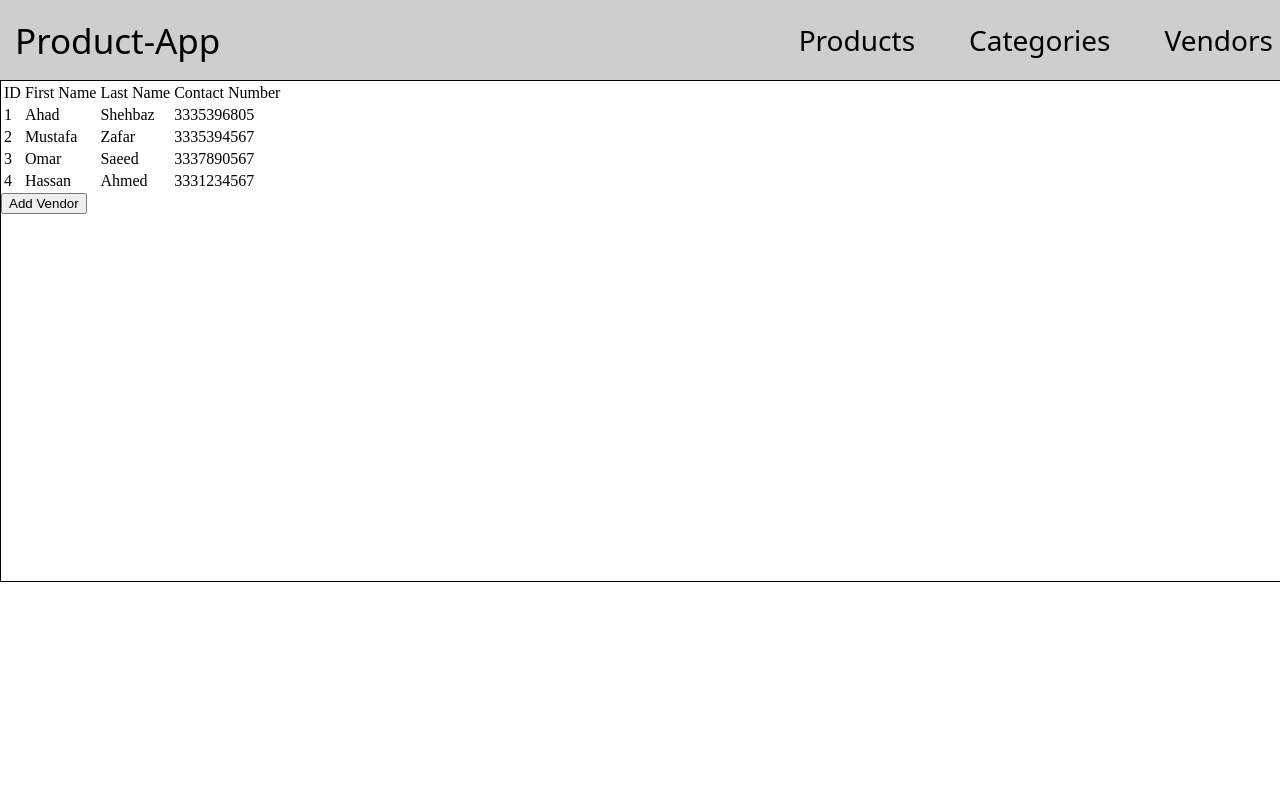
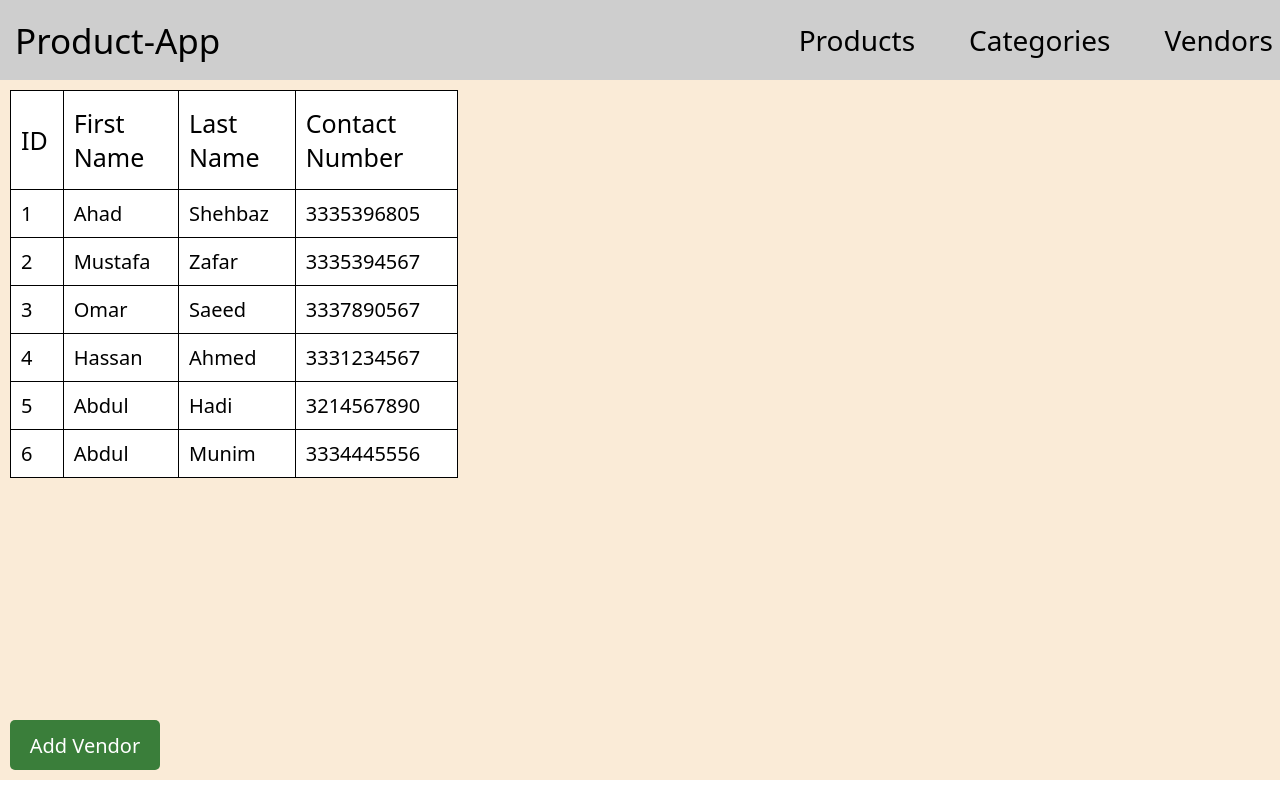
Before and after one commit to ahadddd/Product-App-v2, an Angular app: page /vendors in a window 1280 px wide. Built offline with nearby package versions, Linux system fonts and the light colour scheme.

Commit message:
major stylings implemented

```diff
--- a/src/app/Main/Categories/AddCategory/AddCategory.component.css
+++ b/src/app/Main/Categories/AddCategory/AddCategory.component.css
@@ -4,5 +4,59 @@ div.container {
     border: 1px solid;
     position: absolute;
     top: 80px;
-    left: 0px
+    left: 0px;
+    display: flex;
+    justify-content: center;
+    align-items: center;
+    background-color: antiquewhite;
 }
+
+form {
+    font-family: system-ui, -apple-system, BlinkMacSystemFont, 'Segoe UI', Roboto, Oxygen, Ubuntu, Cantarell, 'Open Sans', 'Helvetica Neue', sans-serif;
+    font-size: 25px;
+    font-weight: 300;
+    display: flex;
+    flex-direction: column;
+    border: none; border-radius: 10px;
+    background-color: white;
+    width: 35%;
+    height: max-content;
+    padding: 25px;
+}
+
+input, option {
+    font-family: system-ui, -apple-system, BlinkMacSystemFont, 'Segoe UI', Roboto, Oxygen, Ubuntu, Cantarell, 'Open Sans', 'Helvetica Neue', sans-serif;
+    font-size: 20px; font-weight: 300;
+    width: 95%;
+    height: 40px;
+    padding: 5px;
+    margin-bottom: 10px;
+    border: 0.5px solid; border-radius: 5px;
+}
+
+select {
+    font-family: system-ui, -apple-system, BlinkMacSystemFont, 'Segoe UI', Roboto, Oxygen, Ubuntu, Cantarell, 'Open Sans', 'Helvetica Neue', sans-serif;
+    font-size: 20px; font-weight: 300;
+    width: 70%;
+    height: 40px;
+    margin-bottom: 15px;
+    border: 0.5px solid; border-radius: 5px;
+    padding: 5px;
+}
+
+label{
+    font-family: system-ui, -apple-system, BlinkMacSystemFont, 'Segoe UI', Roboto, Oxygen, Ubuntu, Cantarell, 'Open Sans', 'Helvetica Neue', sans-serif;
+    font-weight: 400;
+    font-size: 30px;
+    margin-bottom: 10px;
+}
+
+button{
+    width: 150px; height: 40px;
+    font-family: system-ui, -apple-system, BlinkMacSystemFont, 'Segoe UI', Roboto, Oxygen, Ubuntu, Cantarell, 'Open Sans', 'Helvetica Neue', sans-serif;
+    font-size: 20px; font-weight: 400;
+    border: none; border-radius: 6px;
+    background-color: rgb(53, 128, 53); color: white;
+    padding: 5px;
+    margin-top: 10px;
+}
--- a/src/app/Main/Categories/AddCategory/AddCategory.component.ts
+++ b/src/app/Main/Categories/AddCategory/AddCategory.component.ts
@@ -36,6 +36,7 @@ export class AddCategoryComponent implements OnInit {
       }
       this.cds.setData(c1);
       alert('Category Added.');
+      this.catData.reset();
       console.log(this.cds.categories);
 
     }
--- a/src/app/Main/Categories/Categories/Categories.component.css
+++ b/src/app/Main/Categories/Categories/Categories.component.css
@@ -1,8 +1,54 @@
 div.container {
-    height: 500px;
+    height: 700px;
     width: 100%;
-    border: 1px solid;
+    background-color: antiquewhite;
     position: absolute;
     top: 80px;
-    left: 0px
+    left: 0px;
+    display: flex;
+    align-items: center;
+    flex-direction: column;
+    align-content: flex-start;
+    flex-wrap: wrap;
 }
+
+table {
+    background-color: white;
+    position: relative;
+    top: 10px; left: 10px;
+    border: 1px solid;
+    border-collapse: collapse;
+    width: 30%;
+}
+
+#tData {
+    border: 1px solid;
+    border-collapse: collapse;
+    padding: 10px;
+    font-family: system-ui, -apple-system, BlinkMacSystemFont, 'Segoe UI', Roboto, Oxygen, Ubuntu, Cantarell, 'Open Sans', 'Helvetica Neue', sans-serif;
+    font-size: 20px;
+    font-weight: 300;
+}
+td{
+    border: 1px solid;
+    border-collapse: collapse;
+    padding-left: 10px;
+}
+
+thead {
+    font-family: system-ui, -apple-system, BlinkMacSystemFont, 'Segoe UI', Roboto, Oxygen, Ubuntu, Cantarell, 'Open Sans', 'Helvetica Neue', sans-serif;
+    font-size: 25px;
+    font-weight: 400;
+}
+
+button{
+    position: absolute;
+    bottom: 10px; left: 10px;
+    width: 150px;
+    height: 50px;
+    font-family: system-ui, -apple-system, BlinkMacSystemFont, 'Segoe UI', Roboto, Oxygen, Ubuntu, Cantarell, 'Open Sans', 'Helvetica Neue', sans-serif;
+    font-size: 20px; font-weight: 400;
+    padding: 10px;
+    background-color: rgb(58, 126, 58); color: white;
+    border: none; border-radius: 5px;
+}
--- a/src/app/Main/Categories/Categories/Categories.component.html
+++ b/src/app/Main/Categories/Categories/Categories.component.html
@@ -1,8 +1,23 @@
 <div class="container">
-  <h1>
-    Categories Works!
-  </h1>
+  <table>
+    <thead
 
-  <button routerLink="add" >Add Category</button>
+    >
+      <tr>
+        <td>ID</td>
+        <td>Name</td>
+        <td>Status</td>
+      </tr>
+    </thead>
 
+    <tbody>
+      <tr *ngFor="let category of categories">
+        <td id="tData">{{ category.id }}</td>
+        <td id="tData">{{ category.name }}</td>
+        <td id="tData">{{ category.status }}</td>
+      </tr>
+    </tbody>
+  </table>
+
+  <button routerLink="add">Add Category</button>
 </div>
--- a/src/app/Main/Categories/CategoryData.service.ts
+++ b/src/app/Main/Categories/CategoryData.service.ts
@@ -26,6 +26,21 @@ export class CategoryDataService {
       "id": 50,
       "name": "Footwear",
       "status": "active"
+    },
+    {
+      "id": 56,
+      "name": "Drinks",
+      "status": "active"
+    },
+    {
+      "id": 69,
+      "name": "Hardware",
+      "status": "active"
+    },
+    {
+      "id": 44,
+      "name": "Electronics",
+      "status": "active"
     }
   ]
 
--- a/src/app/Main/Vendors/AddVendor/AddVendor.component.css
+++ b/src/app/Main/Vendors/AddVendor/AddVendor.component.css
@@ -4,5 +4,59 @@ div.container {
     border: 1px solid;
     position: absolute;
     top: 80px;
-    left: 0px
+    left: 0px;
+    display: flex;
+    justify-content: center;
+    align-items: center;
+    background-color: antiquewhite;
 }
+
+form {
+    font-family: system-ui, -apple-system, BlinkMacSystemFont, 'Segoe UI', Roboto, Oxygen, Ubuntu, Cantarell, 'Open Sans', 'Helvetica Neue', sans-serif;
+    font-size: 25px;
+    font-weight: 300;
+    display: flex;
+    flex-direction: column;
+    border: none; border-radius: 10px;
+    background-color: white;
+    width: 35%;
+    height: max-content;
+    padding: 25px;
+}
+
+input, option {
+    font-family: system-ui, -apple-system, BlinkMacSystemFont, 'Segoe UI', Roboto, Oxygen, Ubuntu, Cantarell, 'Open Sans', 'Helvetica Neue', sans-serif;
+    font-size: 20px; font-weight: 300;
+    width: 95%;
+    height: 40px;
+    padding: 5px;
+    margin-bottom: 10px;
+    border: 0.5px solid; border-radius: 5px;
+}
+
+select {
+    font-family: system-ui, -apple-system, BlinkMacSystemFont, 'Segoe UI', Roboto, Oxygen, Ubuntu, Cantarell, 'Open Sans', 'Helvetica Neue', sans-serif;
+    font-size: 20px; font-weight: 300;
+    width: 70%;
+    height: 40px;
+    margin-bottom: 15px;
+    border: 0.5px solid; border-radius: 5px;
+    padding: 5px;
+}
+
+label{
+    font-family: system-ui, -apple-system, BlinkMacSystemFont, 'Segoe UI', Roboto, Oxygen, Ubuntu, Cantarell, 'Open Sans', 'Helvetica Neue', sans-serif;
+    font-weight: 400;
+    font-size: 30px;
+    margin-bottom: 10px;
+}
+
+button{
+    width: 150px; height: 40px;
+    font-family: system-ui, -apple-system, BlinkMacSystemFont, 'Segoe UI', Roboto, Oxygen, Ubuntu, Cantarell, 'Open Sans', 'Helvetica Neue', sans-serif;
+    font-size: 20px; font-weight: 400;
+    border: none; border-radius: 6px;
+    background-color: rgb(53, 128, 53); color: white;
+    padding: 5px;
+    margin-top: 10px;
+}
--- a/src/app/Main/Vendors/AddVendor/AddVendor.component.ts
+++ b/src/app/Main/Vendors/AddVendor/AddVendor.component.ts
@@ -36,10 +36,9 @@ export class AddVendorComponent implements OnInit {
         contact_number: ctrl['c_number'].getRawValue()
       }
       this.ds.setVendors(v1);
-      alert('Vendor Added.')
+      alert('Vendor Added.');
+      this.venData.reset();
       console.log(this.ds.vendors);
-
-
     }
 
   }
--- a/src/app/Main/Vendors/Data.service.ts
+++ b/src/app/Main/Vendors/Data.service.ts
@@ -30,6 +30,18 @@ export class DataService {
       "first_name": "Hassan",
       "last_name": "Ahmed",
       "contact_number": 3331234567
+    },
+    {
+      "id": 5,
+      "first_name": "Abdul",
+      "last_name": "Hadi",
+      "contact_number": 3214567890
+    },
+    {
+      "id": 6,
+      "first_name": "Abdul",
+      "last_name": "Munim",
+      "contact_number": 3334445556
     }
   ];
 
--- a/src/app/Main/Vendors/Vendors/Vendors.component.css
+++ b/src/app/Main/Vendors/Vendors/Vendors.component.css
@@ -1,8 +1,56 @@
 div.container {
-    height: 500px;
+    height: 700px;
     width: 100%;
-    border: 1px solid;
+    background-color: antiquewhite;
     position: absolute;
     top: 80px;
-    left: 0px
+    left: 0px;
+    display: flex;
+    align-items: center;
+    flex-direction: column;
+    align-content: flex-start;
+    flex-wrap: wrap;
 }
+
+table {
+    background-color: white;
+    position: relative;
+    top: 10px; left: 10px;
+    border: 1px solid;
+    border-collapse: collapse;
+    width: 35%;
+}
+
+#tData {
+    border: 1px solid;
+    border-collapse: collapse;
+    padding: 10px;
+    font-family: system-ui, -apple-system, BlinkMacSystemFont, 'Segoe UI', Roboto, Oxygen, Ubuntu, Cantarell, 'Open Sans', 'Helvetica Neue', sans-serif;
+    font-size: 20px;
+    font-weight: 300;
+}
+td{
+    border: 1px solid;
+    border-collapse: collapse;
+    padding: 15px;
+    padding-left: 10px;
+
+}
+
+thead {
+    font-family: system-ui, -apple-system, BlinkMacSystemFont, 'Segoe UI', Roboto, Oxygen, Ubuntu, Cantarell, 'Open Sans', 'Helvetica Neue', sans-serif;
+    font-size: 25px;
+    font-weight: 400;
+}
+
+button{
+    position: absolute;
+    bottom: 10px; left: 10px;
+    width: 150px;
+    height: 50px;
+    font-family: system-ui, -apple-system, BlinkMacSystemFont, 'Segoe UI', Roboto, Oxygen, Ubuntu, Cantarell, 'Open Sans', 'Helvetica Neue', sans-serif;
+    font-size: 20px; font-weight: 400;
+    padding: 10px;
+    background-color: rgb(58, 126, 58); color: white;
+    border: none; border-radius: 5px;
+}
--- a/src/app/Main/Vendors/Vendors/Vendors.component.html
+++ b/src/app/Main/Vendors/Vendors/Vendors.component.html
@@ -11,10 +11,10 @@
 
     <tbody>
       <tr *ngFor="let vendor of vendors">
-        <td>{{ vendor.id }}</td>
-        <td>{{ vendor.first_name }}</td>
-        <td>{{ vendor.last_name }}</td>
-        <td>{{ vendor.contact_number }}</td>
+        <td id="tData">{{ vendor.id }}</td>
+        <td id="tData">{{ vendor.first_name }}</td>
+        <td id="tData">{{ vendor.last_name }}</td>
+        <td id="tData">{{ vendor.contact_number }}</td>
       </tr>
     </tbody>
   </table>
```
